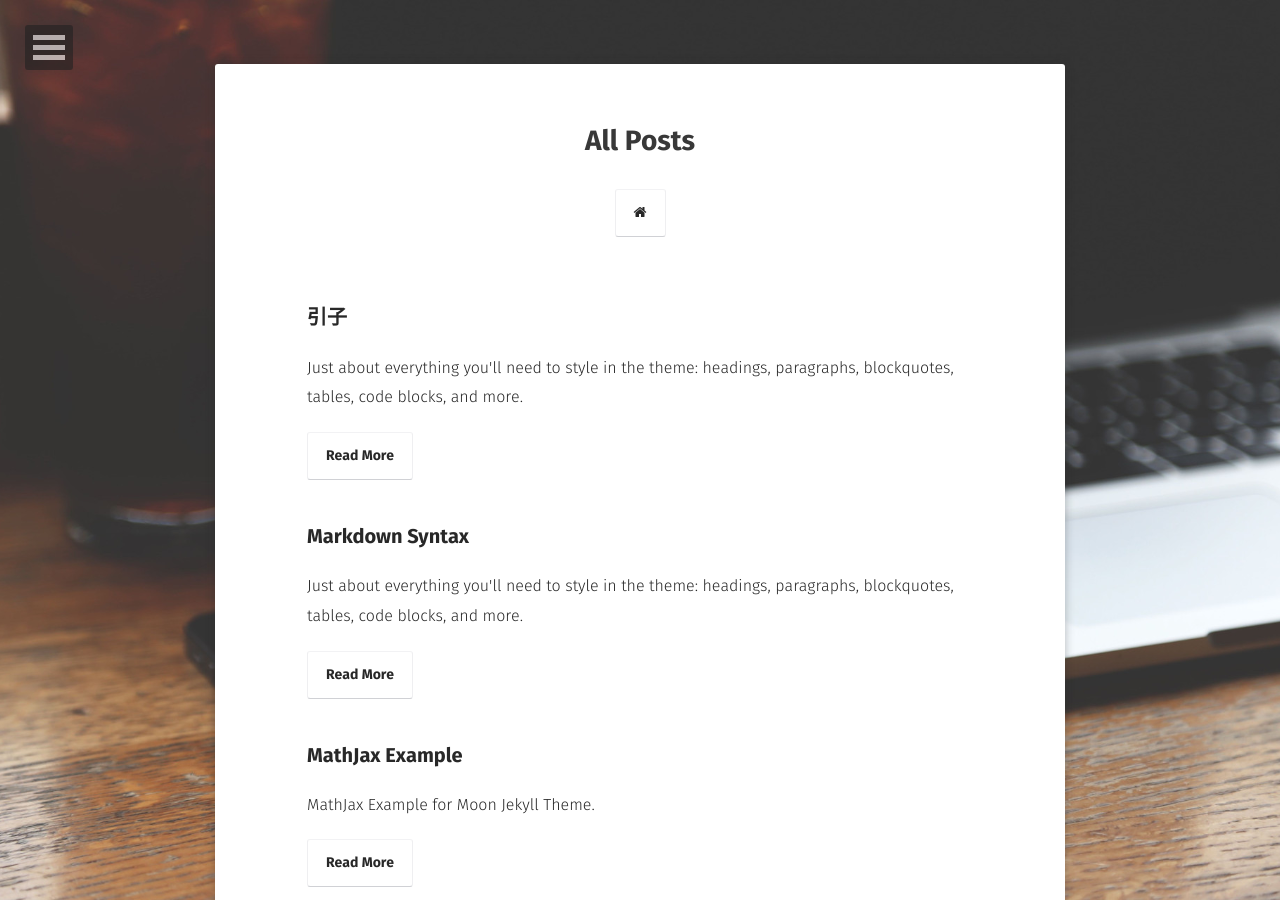
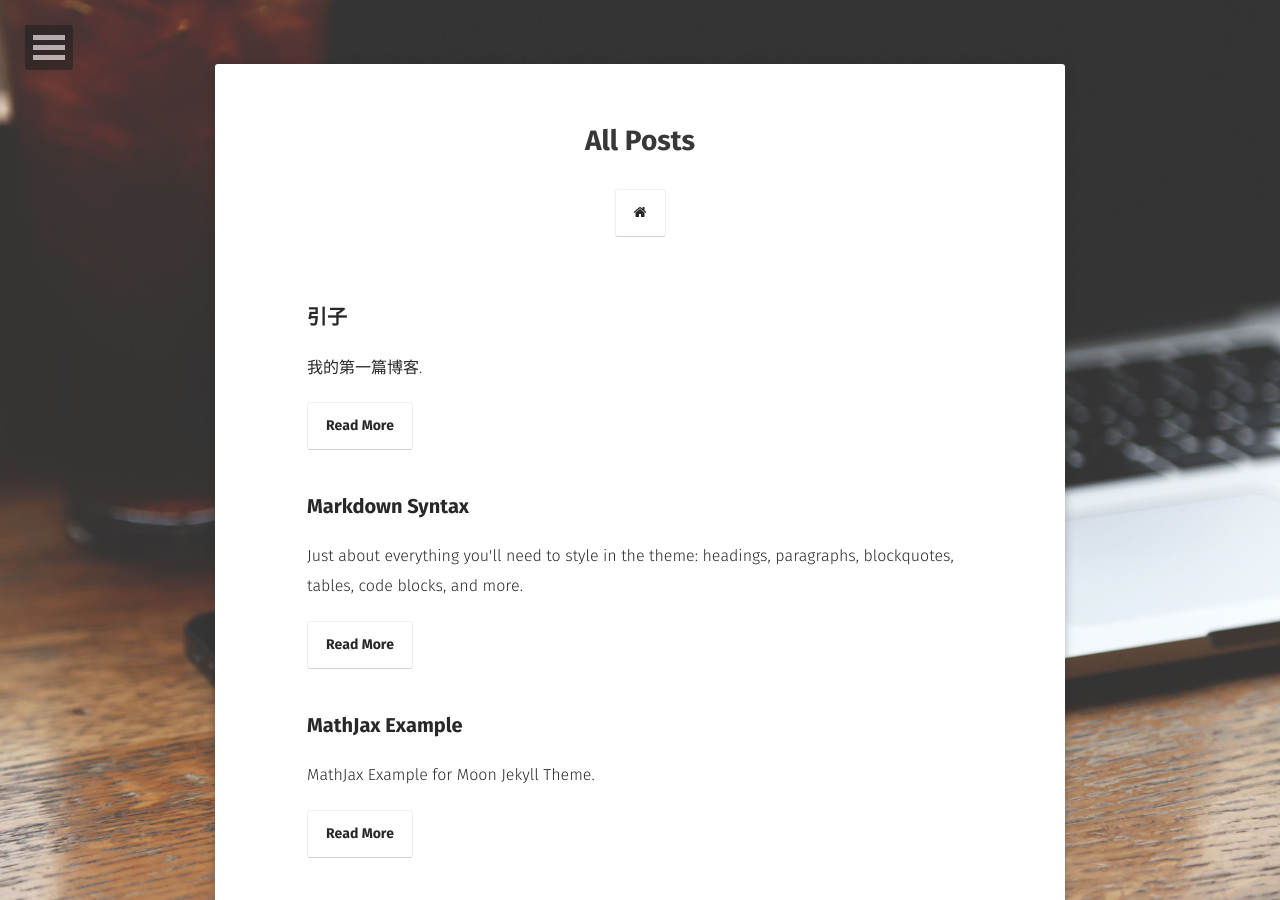
Before and after one commit to longjianjiang/longjianjiang.github.io, a Jekyll site: the page built from posts/index.md, in a window 1280 px wide and 900 px high. Built offline with Jekyll 4.4.1, drawn with Linux system fonts in a browser that asks for light colours; some web fonts are replaced.

Commit message:
Update 2016-6-25-first.md

```diff
--- a/_posts/2016-6-25-first.md
+++ b/_posts/2016-6-25-first.md
@@ -2,13 +2,9 @@
 layout: post
 title:  "引子"
 date:   2016-06-25
-excerpt: "Just about everything you'll need to style in the theme: headings, paragraphs, blockquotes, tables, code blocks, and more."
+excerpt: "我的第一篇博客."
 tag:
-- markdown
-- syntax
-- sample
-- test
-- jekyll
+- 个人博客
 comments: true
 ---
 
```
